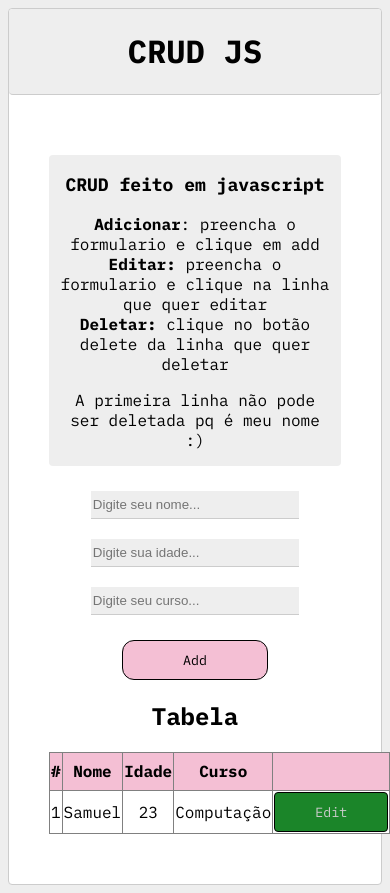
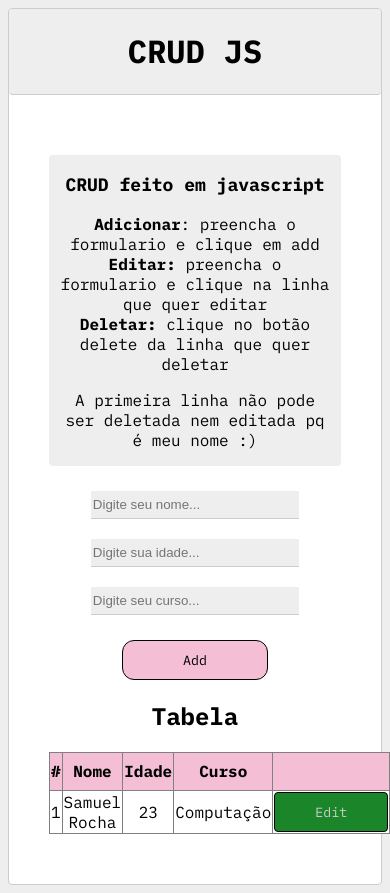
Before and after one commit to Sarmuns/CRUD---Javascript, a PHP site: page / in a window 390 px wide; the page is wider, and only the part inside the window is pictured. Run offline with PHP 8.4, Linux system fonts and the light colour scheme.

Commit message:
css improvements
better responsive
cleaned some junk in css

```diff
--- a/home.html
+++ b/home.html
@@ -36,7 +36,7 @@
                 <div class="rules">
                     <p id="title_rules">CRUD feito em javascript</p>
                     <p><b>Adicionar</b>: preencha o formulario e clique em add <br><b>Editar:</b> preencha o formulario e clique na linha que quer editar<br> <b>Deletar:</b> clique no botão delete da linha que quer deletar</p>
-                    <p>A primeira linha não pode ser deletada pq é meu nome :)</p>
+                    <p>A primeira linha não pode ser deletada nem editada pq é meu nome :)</p>
                 </div>
             </div>
 
@@ -58,7 +58,7 @@
                 <tbody>
                     <tr>
                         <td>1</td>
-                        <td>Samuel</td>
+                        <td>Samuel Rocha</td>
                         <td>23</td>
                         <td>Computação</td>
                         <td><button class="edit" onclick="edit(this)" disabled>Edit</button></td>
--- a/style.css
+++ b/style.css
@@ -88,10 +88,6 @@ button {
 
 .del:hover {
     background-color: #7e1515;
-}
-
-#del:hover {
-    background-color: #b65656;
 }
 
 .del:active {
```
